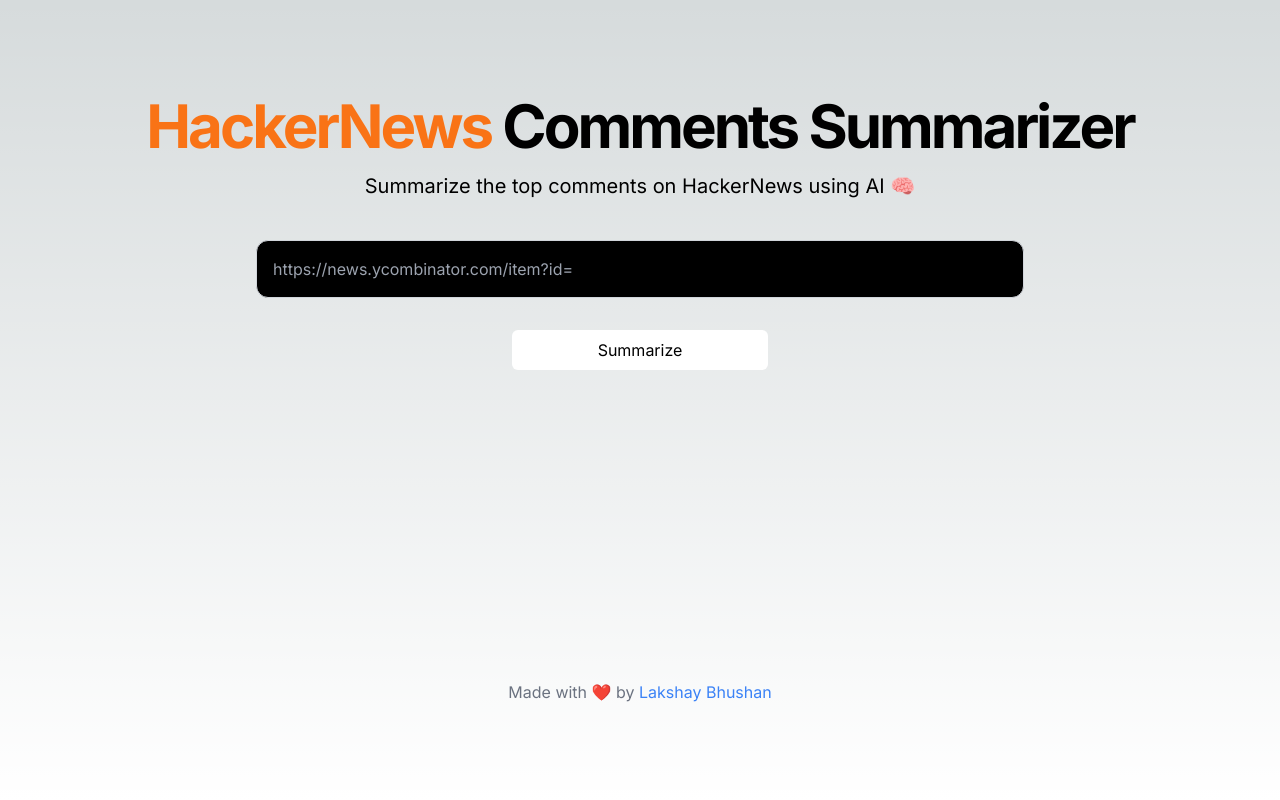
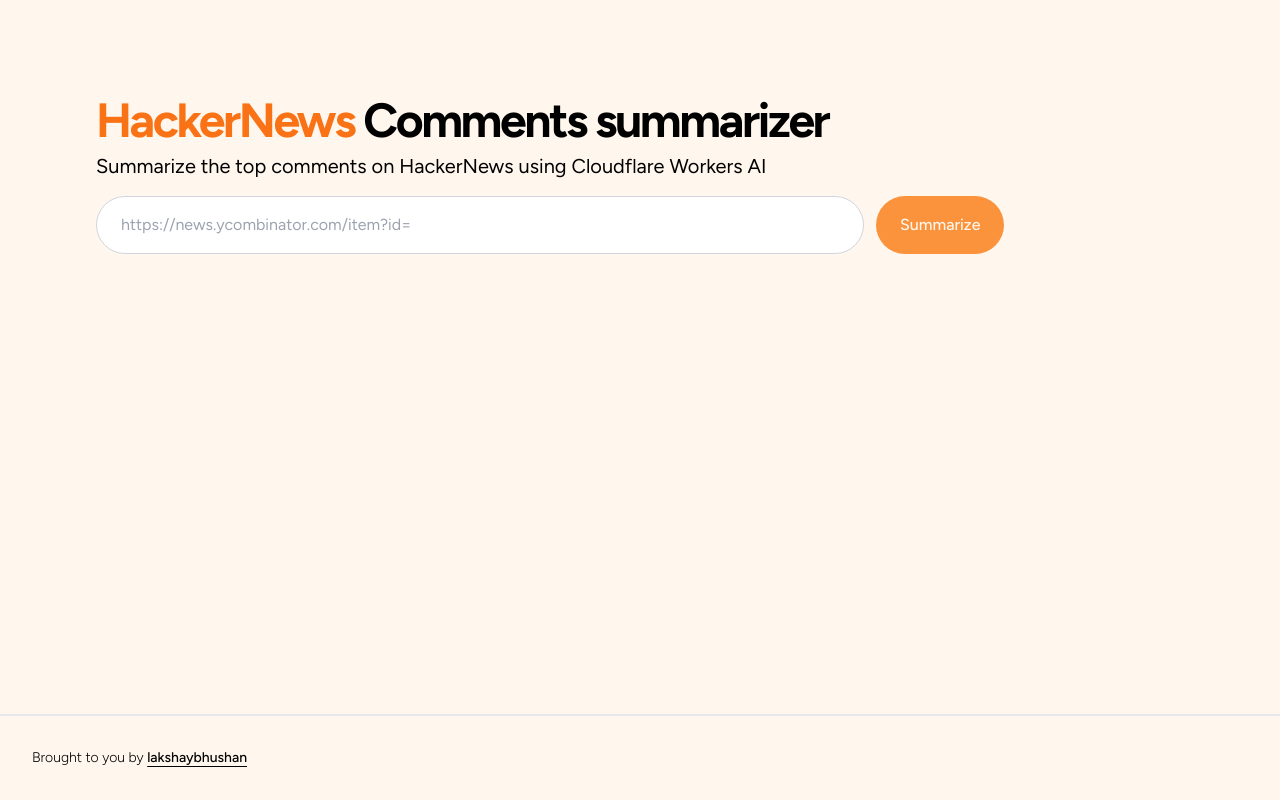
Before and after one commit to lakshaybhushan/what-the-hack, a Next.js app: page / in a window 1280 px wide. Built offline with nearby package versions, Linux system fonts and the light colour scheme.

Commit message:
added image gen

```diff
--- /dev/null
+++ b/app/api/image/route.ts
@@ -0,0 +1,35 @@
+export const maxDuration = 30
+// Image Generation API
+
+export async function GET(request: Request) {
+  const { searchParams } = new URL(request.url)
+  const hnUrl = searchParams.get("hnUrl")
+
+  if (!hnUrl) {
+    return new Response("Please enter a valid URL", { status: 400 })
+  }
+
+  try {
+    const res = await fetch(`${process.env.API_URL}image?hnURL=${hnUrl}`, {
+      cache: "no-store",
+    })
+
+    if (!res.ok) {
+      return new Response("Failed to fetch image from API", {
+        status: res.status,
+      })
+    }
+
+    const imageBlob = await res.blob()
+
+    return new Response(imageBlob, {
+      headers: {
+        "Content-Type": "image/png",
+      },
+    })
+  } catch (error) {
+    return new Response(`Error fetching image: ${(error as Error).message}`, {
+      status: 500,
+    })
+  }
+}
--- a/app/api/stream/route.ts
+++ b/app/api/stream/route.ts
@@ -1,5 +1,5 @@
-export const dynamic = "force-dynamic"
-export const maxDuration = 30;
+export const maxDuration = 45
+
 export async function GET(request: Request) {
   const { searchParams } = new URL(request.url)
   const hnUrl = searchParams.get("hnUrl")
@@ -8,7 +8,9 @@
     return new Response("Please enter a valid URL", { status: 400 })
   }
 
-  const res = await fetch(`${process.env.API_URL}?hnURL=${hnUrl}`)
+  const res = await fetch(`${process.env.API_URL}?hnURL=${hnUrl}`, {
+    cache: "no-store",
+  })
   const reader = res.body?.pipeThrough(new TextDecoderStream()).getReader()
 
   if (!reader) {
--- a/app/globals.css
+++ b/app/globals.css
@@ -1,33 +1,3 @@
 @tailwind base;
 @tailwind components;
 @tailwind utilities;
-
-:root {
-  --foreground-rgb: 0, 0, 0;
-  --background-start-rgb: 214, 219, 220;
-  --background-end-rgb: 255, 255, 255;
-}
-
-@media (prefers-color-scheme: dark) {
-  :root {
-    --foreground-rgb: 255, 255, 255;
-    --background-start-rgb: 0, 0, 0;
-    --background-end-rgb: 0, 0, 0;
-  }
-}
-
-body {
-  color: rgb(var(--foreground-rgb));
-  background: linear-gradient(
-      to bottom,
-      transparent,
-      rgb(var(--background-end-rgb))
-    )
-    rgb(var(--background-start-rgb));
-}
-
-@layer utilities {
-  .text-balance {
-    text-wrap: balance;
-  }
-}
--- a/app/layout.tsx
+++ b/app/layout.tsx
@@ -1,8 +1,9 @@
 import type { Metadata } from "next"
-import { Inter } from "next/font/google"
+import { Figtree } from "next/font/google"
+
 import "./globals.css"
 
-const inter = Inter({ subsets: ["latin"] })
+const figtree_font = Figtree({ subsets: ["latin"] })
 
 export const metadata: Metadata = {
   title: "HackerNews Comments Summarizer",
@@ -15,8 +16,8 @@
   children: React.ReactNode
 }>) {
   return (
-    <html lang="en">
-      <body className={inter.className}>{children}</body>
+    <html lang="en" className="bg-orange-50">
+      <body className={figtree_font.className}>{children}</body>
     </html>
   )
 }
--- a/app/page.tsx
+++ b/app/page.tsx
@@ -1,26 +1,36 @@
+"use client"
+
+import React from "react"
 import InputForm from "@/components/form"
+import Link from "next/link"
 
 export default function Home() {
   return (
-    <main className="min-h-screen flex flex-col items-center justify-between p-24">
-      <h1 className="font-bold text-6xl tracking-tighter">
-        <span className="text-orange-500">HackerNews</span> Comments Summarizer
-      </h1>
+    <main className="min-h-screen flex flex-col pt-24 pb-0">
+      <section className="px-24">
+        <h1 className="text-5xl font-bold tracking-tighter">
+          <span className="text-orange-500">HackerNews</span> Comments
+          summarizer
+        </h1>
+        <p className="pt-2 text-xl">
+          Summarize the top comments on HackerNews using Cloudflare Workers AI
+        </p>
 
-      <p className="text-xl pt-4">
-        Summarize the top comments on HackerNews using AI 🧠
-      </p>
-      <InputForm />
-      <footer className="mt-auto">
-        <p className="text-center text-gray-500">
-          Made with ❤️ by{" "}
-          <a
+        <div>
+          <InputForm />
+        </div>
+      </section>
+
+      <footer className="bottom-0 mt-auto flex w-screen items-center justify-center border-t-2 p-4 text-xs font-light md:w-full md:justify-start md:p-8 md:text-sm">
+        <p>
+          Brought to you by{" "}
+          <Link
             href="https://lakshb.dev"
             target="_blank"
-            rel="noreferrer noopener"
-            className="text-blue-500">
-            Lakshay Bhushan
-          </a>
+            rel="noopenner noreferrer"
+            className="font-medium underline underline-offset-4 transition duration-150 ease-linear md:hover:text-orange-500">
+            lakshaybhushan
+          </Link>
         </p>
       </footer>
     </main>
--- a/components/form.tsx
+++ b/components/form.tsx
@@ -1,19 +1,39 @@
 "use client"
 import { useState } from "react"
+import { marked } from "marked"
+
 export default function InputForm() {
   const [summarized, setSummarized] = useState<string>("")
+  const [image, setImage] = useState<string>("")
+  const [loading, setLoading] = useState<boolean>(false)
 
   const handleSubmit = async (e: React.FormEvent<HTMLFormElement>) => {
     e.preventDefault()
+    setLoading(true)
     const form = e.target as HTMLFormElement
     const queryInput = form.elements.namedItem("hnUrl") as HTMLInputElement
 
     if (!queryInput) {
       console.error("No query input found")
+      setLoading(false)
       return
     }
 
     const url = `/api/stream?hnUrl=${queryInput.value}`
+    const imageUrl = `/api/image?hnUrl=${queryInput.value}`
+
+    try {
+      // Fetch generated image first
+      const imageResponse = await fetch(imageUrl)
+      if (imageResponse.ok) {
+        const imageBlob = await imageResponse.blob()
+        const imageObjectURL = URL.createObjectURL(imageBlob)
+        setImage(imageObjectURL)
+      } else {
+        console.error("Failed to fetch image from API")
+      }
+
+      // Fetch summarized text
       const response = await fetch(url)
       const reader = response.body?.getReader()
       const decoder = new TextDecoder()
@@ -21,7 +41,7 @@
       let text = ""
 
       if (!reader) {
-      return "Summary cannot be generated. Please try again."
+        throw new Error("Summary cannot be generated. Please try again.")
       }
 
       while (!done) {
@@ -30,27 +50,44 @@
         text += decoder.decode(value)
         setSummarized(text)
       }
+    } catch (error) {
+      console.error("Error fetching data:", error)
+    } finally {
+      setLoading(false)
+    }
   }
 
   return (
-    <div className="w-full my-10 flex flex-col items-center justify-center">
-      <form onSubmit={handleSubmit} className="flex flex-col items-center">
+    <div className="flex flex-col mt-4">
+      <form onSubmit={handleSubmit} className="flex gap-3">
         <input
           type="text"
           name="hnUrl"
           placeholder="https://news.ycombinator.com/item?id="
-          className="border border-gray-300 p-4 rounded-xl text-slate-100 bg-black w-[60vw]"
+          className="border border-gray-300 px-6 py-4 rounded-full w-[60vw]"
         />
         <button
           type="submit"
-          className="bg-white text-black p-2 rounded-md w-64 mt-8">
+          className="px-6 py-4 rounded-full bg-orange-400 text-orange-50 font-medium">
           Summarize
         </button>
       </form>
 
+      {loading && <p className="mt-10 text-center">Loading...</p>}
+
+      {image && (
+        <div className="my-10">
+          <img
+            src={image}
+            alt="Generated visual representation"
+            className="rounded-xl"
+          />
+        </div>
+      )}
+
       {summarized && (
-        <div className="mt-10 p-4 border border-gray-300 rounded-xl w-[60vw]">
-          <p>{summarized}</p>
+        <div className="my-10 p-4 border border-gray-300 rounded-xl prose prose-p:my-2 prose-h1:font-medium prose-h1:text-orange-500 w-[60vw]">
+          <div dangerouslySetInnerHTML={{ __html: marked(summarized) }} />
         </div>
       )}
     </div>
--- a/package.json
+++ b/package.json
@@ -13,6 +13,7 @@
     "cf-typegen": "wrangler types --env-interface CloudflareEnv env.d.ts"
   },
   "dependencies": {
+    "marked": "^12.0.2",
     "next": "14.1.0",
     "react": "^18",
     "react-dom": "^18"
@@ -20,14 +21,18 @@
   "devDependencies": {
     "@cloudflare/next-on-pages": "1",
     "@cloudflare/workers-types": "^4.20240529.0",
+    "@tailwindcss/typography": "^0.5.13",
     "@types/node": "^20",
     "@types/react": "^18",
     "@types/react-dom": "^18",
     "autoprefixer": "^10.0.1",
+    "clsx": "^2.1.1",
     "eslint": "^8",
     "eslint-config-next": "14.1.0",
     "eslint-plugin-next-on-pages": "^1.11.3",
+    "framer-motion": "^11.2.10",
     "postcss": "^8",
+    "tailwind-merge": "^2.3.0",
     "tailwindcss": "^3.3.0",
     "typescript": "^5",
     "vercel": "^34.2.4",
--- a/tailwind.config.ts
+++ b/tailwind.config.ts
@@ -1,4 +1,4 @@
-import type { Config } from "tailwindcss";
+import type { Config } from "tailwindcss"
 
 const config: Config = {
   content: [
@@ -7,14 +7,8 @@
     "./app/**/*.{js,ts,jsx,tsx,mdx}",
   ],
   theme: {
-    extend: {
-      backgroundImage: {
-        "gradient-radial": "radial-gradient(var(--tw-gradient-stops))",
-        "gradient-conic":
-          "conic-gradient(from 180deg at 50% 50%, var(--tw-gradient-stops))",
-      },
-    },
+    extend: {},
   },
-  plugins: [],
-};
-export default config;
+  plugins: [require("@tailwindcss/typography")],
+}
+export default config
```
Also changed, not shown: lib/utils.ts (added, +7 -0 lines), 1 other file (tests, documents, lock files or other folders). Lines whose indentation alone changed are shown as unchanged.
